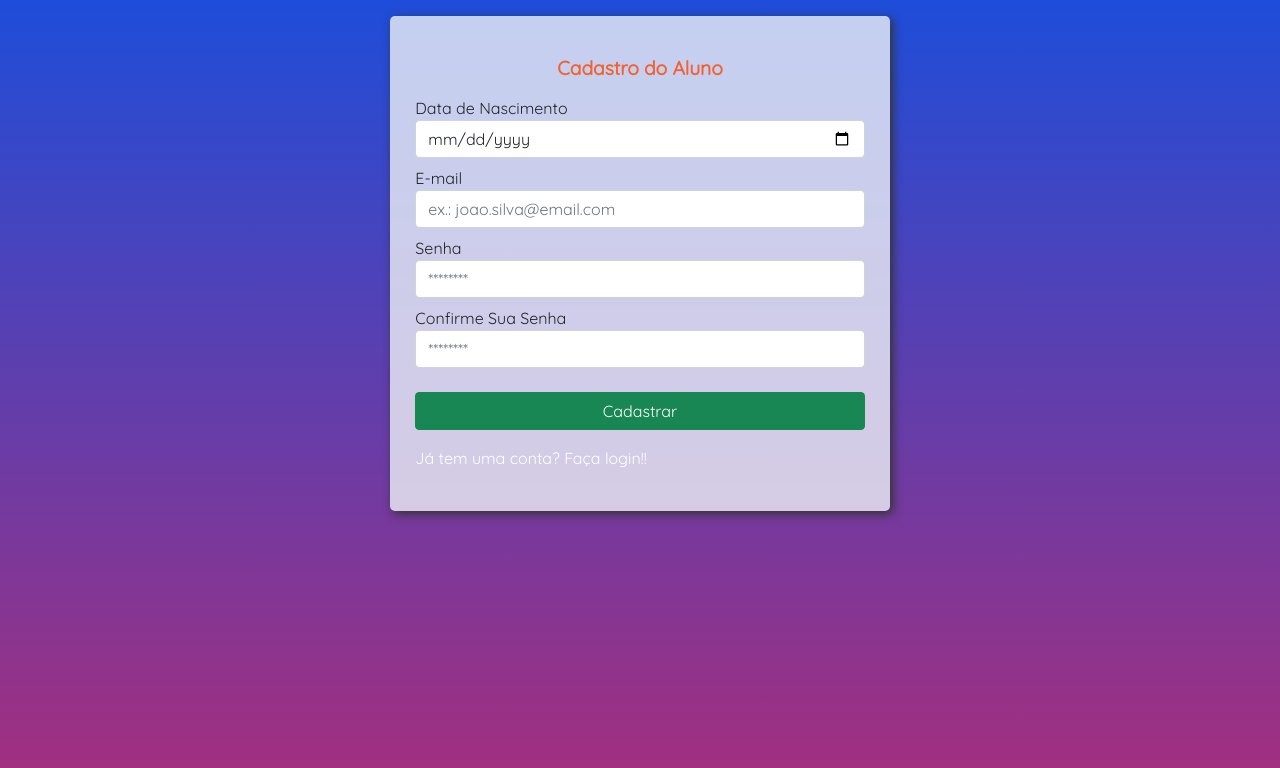
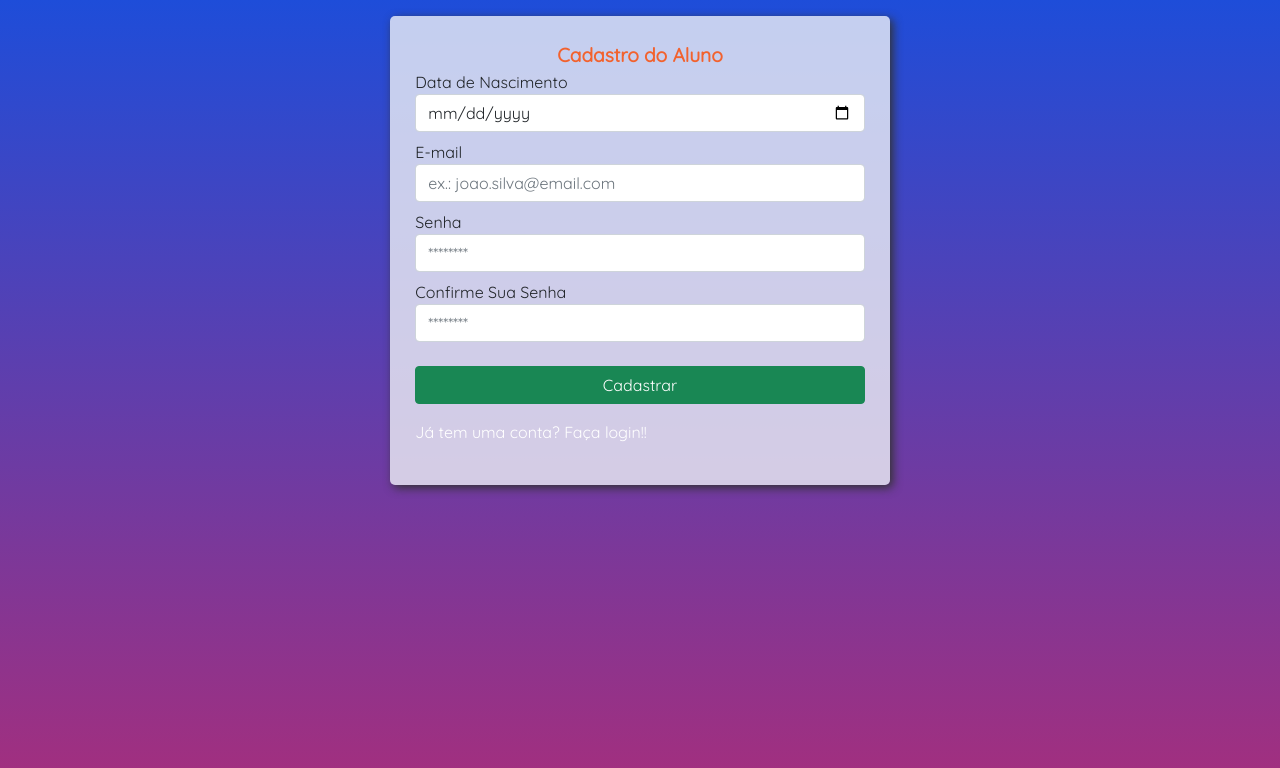
Before and after one commit to Squad009/leiturinha-react, a React (Create React App) app: page /registrar/estudante in a window 1280 px wide. Shown: the top 768 px of the page. Built offline with nearby package versions, Linux system fonts and the light colour scheme.

Commit message:
substituindo nome da div

```diff
--- a/src/components/login/registrar/RegistrarEstudante.jsx
+++ b/src/components/login/registrar/RegistrarEstudante.jsx
@@ -67,9 +67,9 @@ export default function RegistrarEstudante()
         <div class="content">
             <section className='containter-fluid p-3 w-100'>
                 <form className='fundo-criativo box-login'>
-                    <h2>
+                    <div className='titulo1'>
                         Cadastro do Aluno
-                    </h2>
+                    </div>
                     <label className='form-label col-12' htmlFor='dataNascimento'>
                         Data de Nascimento
                         <input className='form-control' value={dataNascimento} onChange={(e) => setDataNascimento(e.target.value)} id='dataNascimento' type='date' />
--- a/src/components/login/registrar/RegistrarProfessor..jsx
+++ b/src/components/login/registrar/RegistrarProfessor..jsx
@@ -47,9 +47,9 @@ return(
 <div className="content">
     <section className='containter-fluid p-3 w-100'>
     <form className='fundo-criativo  box-login'>
-      <h2>
+      <div className='titulo1' >
         Cadastro do Professor
-      </h2>
+      </div>
       <label className='form-label col-12' htmlFor='nomeProfessor'>
         Nome
         <input className='form-control' value={professor} onChange={(e)=> setProfessor(e.target.value)} id='nomeProfessor' type='text' placeholder='ex.: João da Silva' />
--- a/src/css/login.css
+++ b/src/css/login.css
@@ -13,11 +13,12 @@
 .logo-position {
     text-align: center;
 }
-h2 {
+.titulo1 {
 
     text-align: center;
     color: #f2622e;
     font-size:larger;
+    font-weight: bold;
 
 }
 
```
